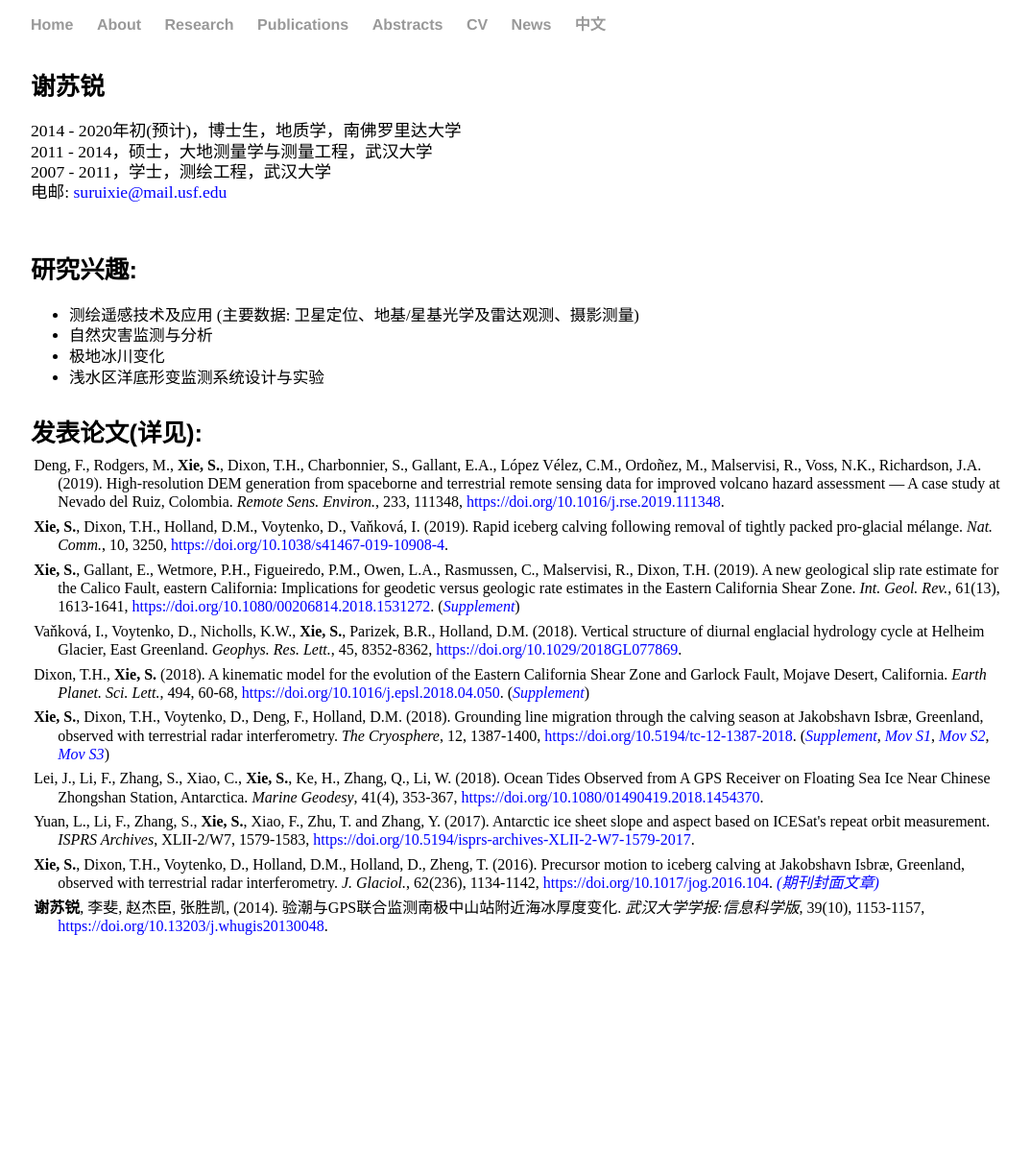
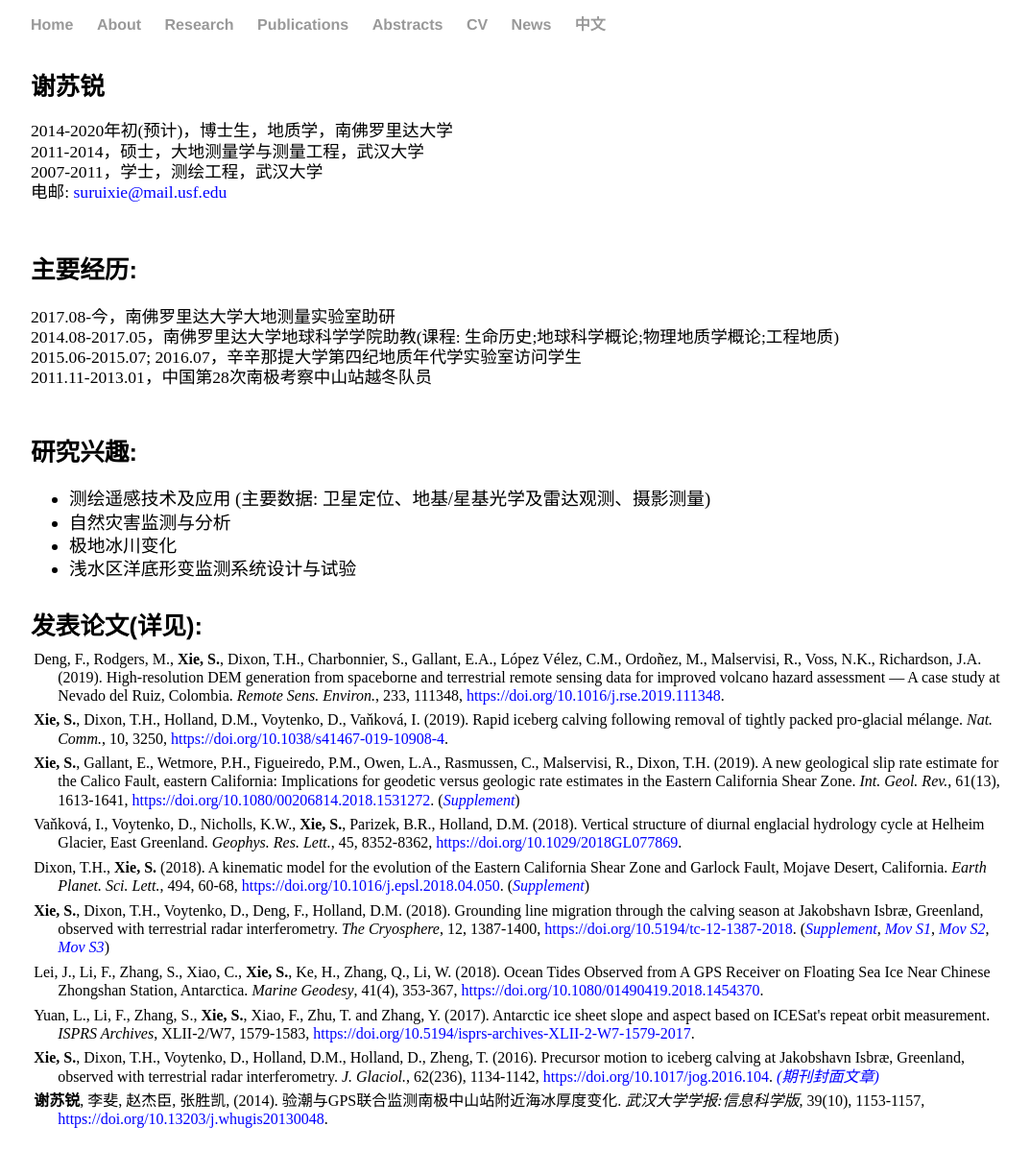
Before and after one commit to suruixie/suruixie.github.io, a Jekyll site: the page built from Chinese/index.html, in a window 1280 px wide. Shown: the whole page at 96% size, without its empty margins (96-1169 px from the left). Built offline with Jekyll 4.4.1, drawn with Linux system fonts in a browser that asks for light colours; a style sheet for code colours, icons or effects is not loaded; before the commit the page ends 996 px from its top, so only the background shows below that.

Commit message:
Update index.html

```diff
--- a/Chinese/index.html
+++ b/Chinese/index.html
@@ -7,20 +7,28 @@ title: 苏锐的中文页面
     <div class="Chinese">
         <div class="sideText">
 	    <h4 style="margin-bottom:0.1em;">谢苏锐</h4>
-            <p style="line-height: 120%;">2014 - 2020年初(预计)，博士生，地质学，南佛罗里达大学<br>
-            2011 - 2014，硕士，大地测量学与测量工程，武汉大学<br>
-            2007 - 2011，学士，测绘工程，武汉大学<br>
+            <p style="line-height: 120%;">2014-2020年初(预计)，博士生，地质学，南佛罗里达大学<br>
+            2011-2014，硕士，大地测量学与测量工程，武汉大学<br>
+            2007-2011，学士，测绘工程，武汉大学<br>
             电邮:
 		<a href="mailto:suruixie@mail.usf.edu" style="color:#0000FF;">suruixie@mail.usf.edu</a> <br>
             </p>
 	</div>
 	<div class="sideText">
+	    <h4 style="margin-top:6em;margin-bottom:0.2em;">主要经历: </h4>
+            <p style="line-height: 120%;">2017.08-今，南佛罗里达大学大地测量实验室助研<br>
+	    2014.08-2017.05，南佛罗里达大学地球科学学院助教(课程: 生命历史;地球科学概论;物理地质学概论;工程地质)<br>
+            2015.06-2015.07; 2016.07，辛辛那提大学第四纪地质年代学实验室访问学生<br>
+            2011.11-2013.01，中国第28次南极考察中山站越冬队员<br>
+            </p>
+	</div>
+	<div class="sideText">
 	    <h4 style="margin-top:6em;margin-bottom:0.2em;">研究兴趣: </h4>
 	    <ul class="research_list">
-		    <li style="line-height:130%; font-size:0.8em; color:#000000;">测绘遥感技术及应用 (主要数据: 卫星定位、地基/星基光学及雷达观测、摄影测量)</a></li>
-		    <li style="line-height:130%; font-size:0.8em; color:#000000;">自然灾害监测与分析</a></li>
-		    <li style="line-height:130%; font-size:0.8em; color:#000000;">极地冰川变化</a></li>
-		    <li style="line-height:130%; font-size:0.8em; color:#000000;">浅水区洋底形变监测系统设计与实验</a></li>
+		    <li style="line-height:130%; font-size:0.9em; color:#000000;">测绘遥感技术及应用 (主要数据: 卫星定位、地基/星基光学及雷达观测、摄影测量)</a></li>
+		    <li style="line-height:130%; font-size:0.9em; color:#000000;">自然灾害监测与分析</a></li>
+		    <li style="line-height:130%; font-size:0.9em; color:#000000;">极地冰川变化</a></li>
+		    <li style="line-height:130%; font-size:0.9em; color:#000000;">浅水区洋底形变监测系统设计与试验</a></li>
 	    </ul>
 	</div>
 	<div class="sideText">
```
